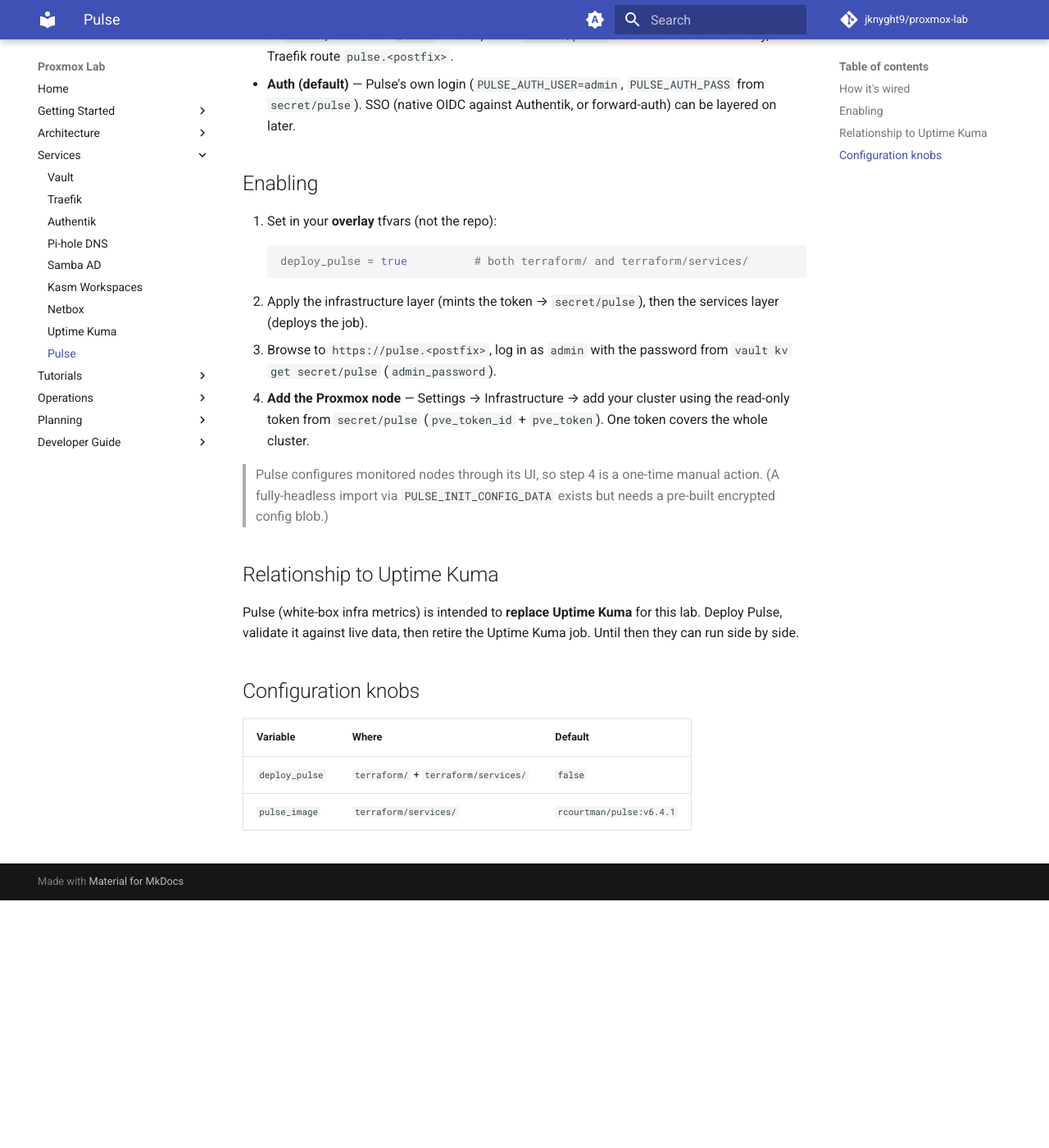
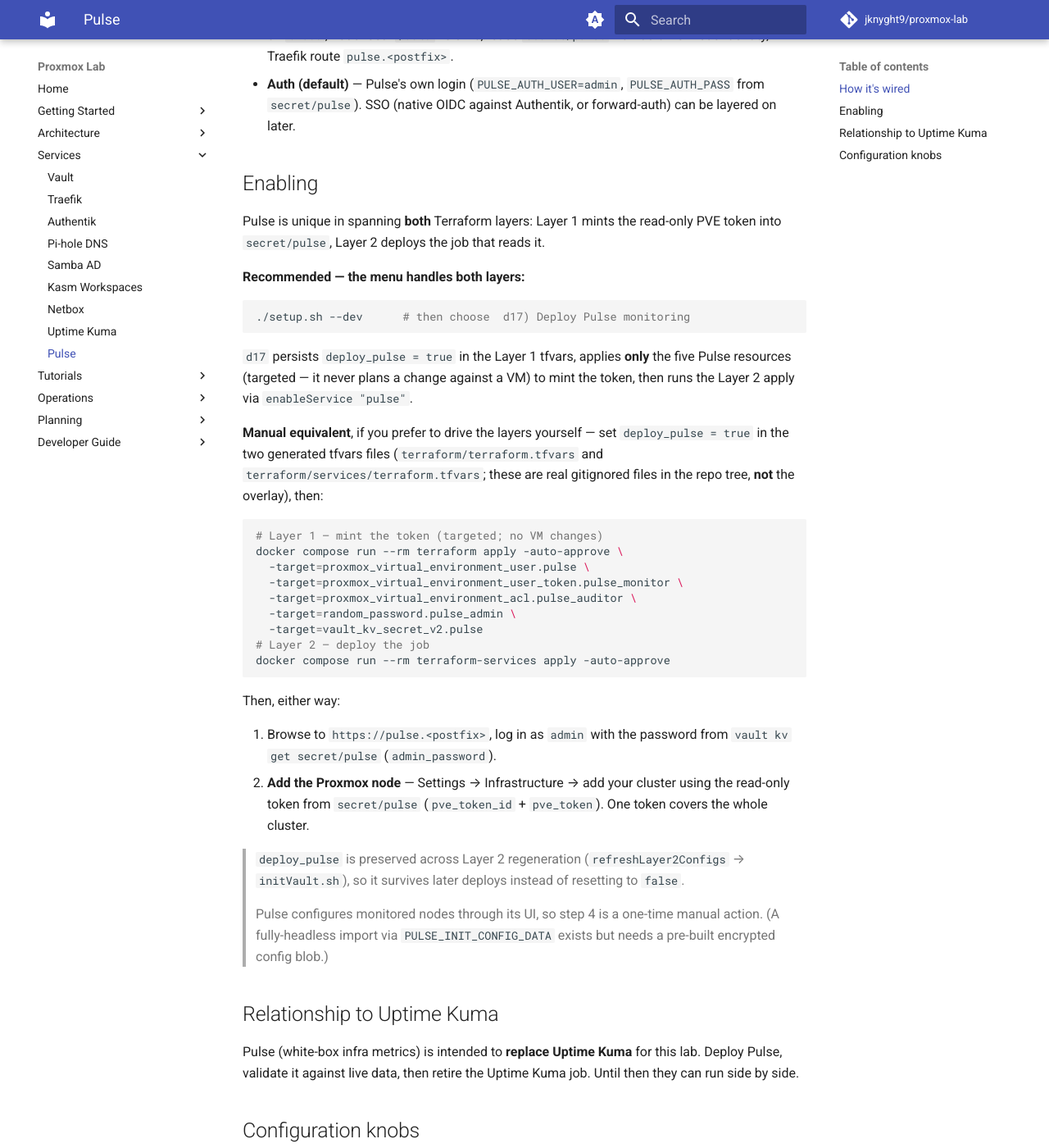
Before and after one commit to jknyght9/proxmox-lab, an MkDocs documentation site: the page built from docs/services/pulse.md, in a window 1280 px wide and 1400 px high, scrolled down 469 px. Shown: the whole window at 82% size. Built offline with MkDocs 1.6.1 and Material for MkDocs 9.7.7, drawn with Linux system fonts in a browser that asks for light colours; comment, search, counter and statistics services are not loaded; before the commit the page ends 1567 px from its top, so only the background shows below that.

Commit message:
pulse: add setup.sh --dev d17 (mint token + deploy job across both layers)
Pulse is the only service spanning both Terraform layers, so it didn't fit the
existing enableService/menu pattern. Add deployPulse(): persists deploy_pulse in
the Layer 1 tfvars, applies ONLY the five pulse resources (targeted — never plans
a VM change) to mint the RO PVE token into secret/pulse, then runs the Layer 2
half via enableService "pulse". Wire it as dev-menu d17 + fix the pulse doc's
"overlay tfvars" wording (they're real gitignored files in the repo tree).

Co-Authored-By: Claude Opus 4.8 <noreply@anthropic.com>
Claude-Session: https://claude.ai/code/session_01EmBrC3a2eQ6F3WkBpRkriu

````diff
--- a/docs/services/pulse.md
+++ b/docs/services/pulse.md
@@ -22,17 +22,46 @@ Deployed as a single Nomad container behind Traefik, gated on `deploy_pulse`
 
 ## Enabling
 
-1. Set in your **overlay** tfvars (not the repo):
-   ```hcl
-   deploy_pulse = true          # both terraform/ and terraform/services/
-   ```
-2. Apply the infrastructure layer (mints the token → `secret/pulse`), then the
-   services layer (deploys the job).
-3. Browse to `https://pulse.<postfix>`, log in as `admin` with the password from
+Pulse is unique in spanning **both** Terraform layers: Layer 1 mints the
+read-only PVE token into `secret/pulse`, Layer 2 deploys the job that reads it.
+
+**Recommended — the menu handles both layers:**
+
+```bash
+./setup.sh --dev      # then choose  d17) Deploy Pulse monitoring
+```
+
+`d17` persists `deploy_pulse = true` in the Layer 1 tfvars, applies **only** the
+five Pulse resources (targeted — it never plans a change against a VM) to mint
+the token, then runs the Layer 2 apply via `enableService "pulse"`.
+
+**Manual equivalent**, if you prefer to drive the layers yourself — set
+`deploy_pulse = true` in the two generated tfvars files (`terraform/terraform.tfvars`
+and `terraform/services/terraform.tfvars`; these are real gitignored files in the
+repo tree, **not** the overlay), then:
+
+```bash
+# Layer 1 — mint the token (targeted; no VM changes)
+docker compose run --rm terraform apply -auto-approve \
+  -target=proxmox_virtual_environment_user.pulse \
+  -target=proxmox_virtual_environment_user_token.pulse_monitor \
+  -target=proxmox_virtual_environment_acl.pulse_auditor \
+  -target=random_password.pulse_admin \
+  -target=vault_kv_secret_v2.pulse
+# Layer 2 — deploy the job
+docker compose run --rm terraform-services apply -auto-approve
+```
+
+Then, either way:
+
+1. Browse to `https://pulse.<postfix>`, log in as `admin` with the password from
    `vault kv get secret/pulse` (`admin_password`).
-4. **Add the Proxmox node** — Settings → Infrastructure → add your cluster using
+2. **Add the Proxmox node** — Settings → Infrastructure → add your cluster using
    the read-only token from `secret/pulse` (`pve_token_id` + `pve_token`). One
    token covers the whole cluster.
+
+> `deploy_pulse` is preserved across Layer 2 regeneration (`refreshLayer2Configs`
+> → `initVault.sh`), so it survives later deploys instead of resetting to `false`.
 
 > Pulse configures monitored nodes through its UI, so step 4 is a one-time manual
 > action. (A fully-headless import via `PULSE_INIT_CONFIG_DATA` exists but needs a
````
Also changed, not shown: 1 other file.
